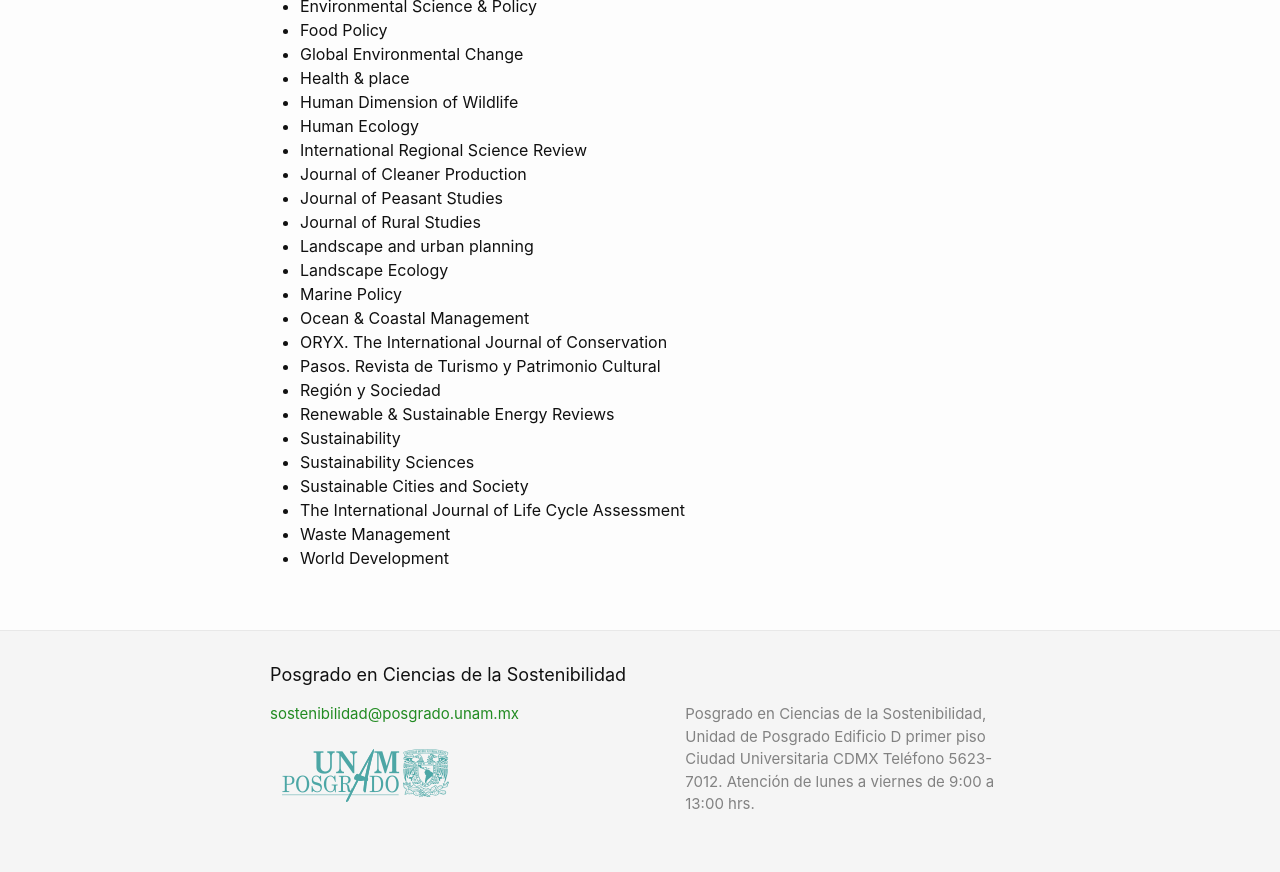
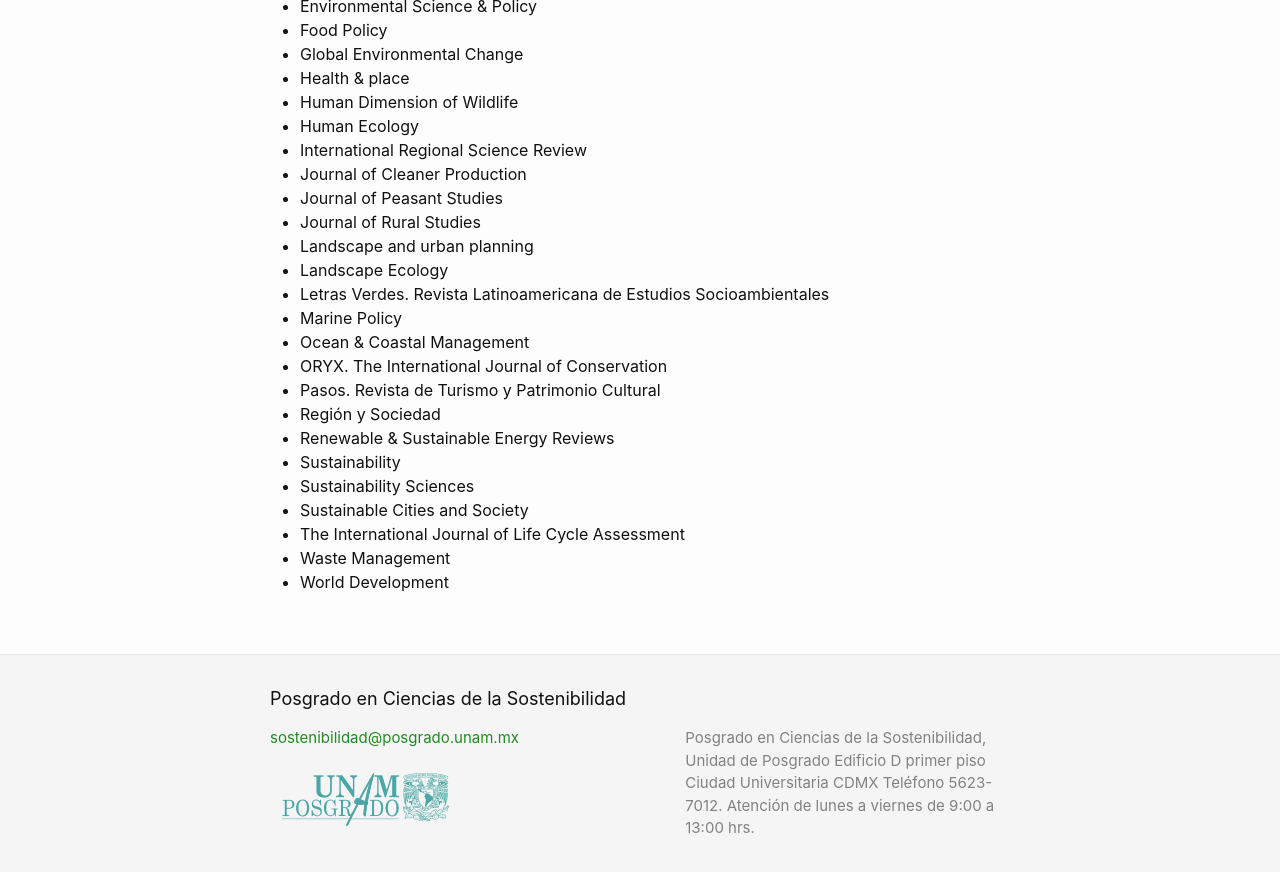
Before and after one commit to pcs-unam/pcs-unam.github.io, a Jekyll site: the page built from doctorado/catalogo_revistas.md, in a window 1280 px wide and 900 px high, scrolled down 774 px. Shown: the top 872 px of the window. Built offline with Jekyll 4.4.1, drawn with Linux system fonts in a browser that asks for light colours.

Commit message:
Se incluyó revista

```diff
--- a/doctorado/catalogo_revistas.md
+++ b/doctorado/catalogo_revistas.md
@@ -36,6 +36,7 @@ permalink: /doctorado/catalogo_revistas/
  - Journal of Rural Studies
  - Landscape and urban planning
  - Landscape Ecology
+ - Letras Verdes. Revista Latinoamericana de Estudios Socioambientales
  - Marine Policy
  - Ocean & Coastal Management
  - ORYX. The International Journal of Conservation
```
